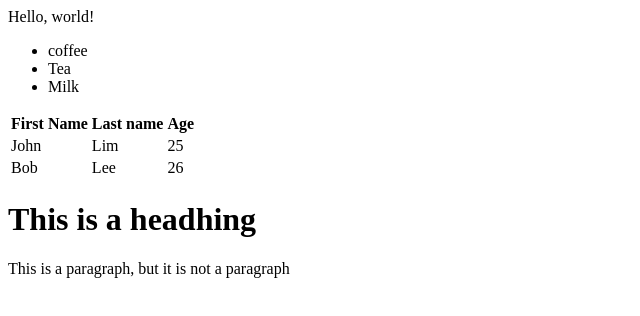
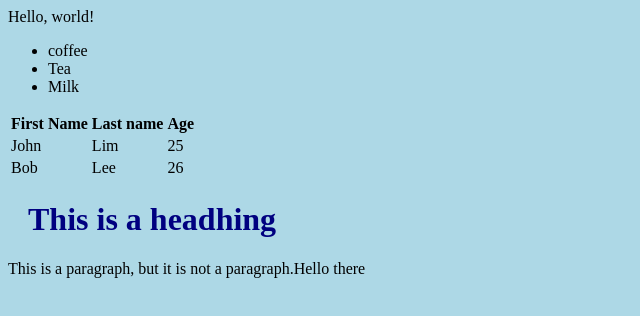
Before and after one commit to dttung2905/project0, a plain HTML site: page index.html in a window 1280 px wide. Shown: the whole page, without its empty margins (0-640 px from the left). Drawn offline with Linux system fonts and the light colour scheme.

Commit message:
testing clone command

```diff
--- a/index.html
+++ b/index.html
@@ -33,6 +33,6 @@
     </body>
     <body>
         <h1> This is a headhing</h1>
-        <p>This is a paragraph, but it is not a paragraph</p>
+        <p>This is a paragraph, but it is not a paragraph.Hello there</p>
     </body>
 </html>
--- a/stylesheet.css
+++ b/stylesheet.css
@@ -0,0 +1,8 @@
+body {
+    background-color: lightblue;
+}
+
+h1 {
+    color: navy;
+    margin-left: 20px;
+}
```
